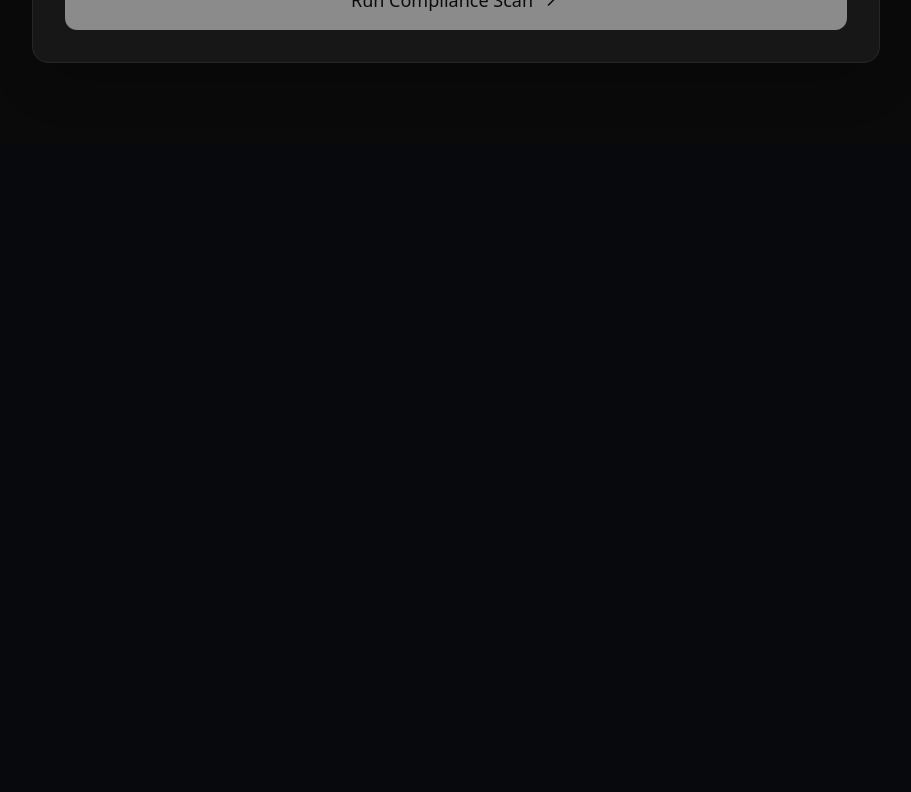
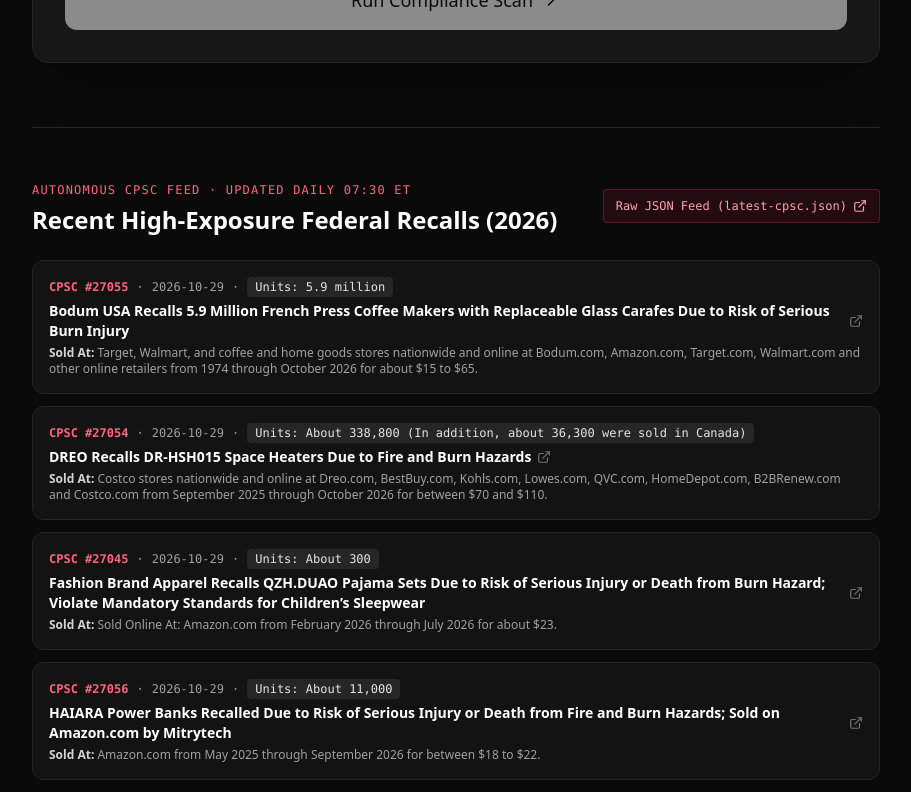
Before and after one commit to Nano-Empire-Ai/nanoempire-web, a Next.js app: page /recall-report in a window 1280 px wide. Shown: the part 820-1612 px from the top of the page, without its empty margins (184-1095 px from the left). Before the commit the page ends 963 px from the top, so only its background shows below. Built offline with nearby package versions, Linux system fonts and the light colour scheme.

Commit message:
feat(recall-report): unify  CAD/mo monitoring copy and render live daily-synced 2026 CPSC recalls

```diff
--- a/app/recall-report/page.tsx
+++ b/app/recall-report/page.tsx
@@ -1,9 +1,10 @@
 "use client";
 
 import { useState } from 'react';
-import { UploadCloud, AlertTriangle, CheckCircle, Lock, ShieldAlert, FileText, ChevronRight, Loader2 } from 'lucide-react';
+import { UploadCloud, AlertTriangle, CheckCircle, Lock, ShieldAlert, FileText, ChevronRight, Loader2, ExternalLink } from 'lucide-react';
 import Papa from 'papaparse';
 import Link from 'next/link';
+import latestCpscData from '@/public/recalls/latest-cpsc.json';
 
 type ScanResult = {
   totalScanned: number;
@@ -24,6 +25,7 @@ export default function RecallReportPage() {
   const [results, setResults] = useState<ScanResult | null>(null);
   const [email, setEmail] = useState('');
   const [isCheckingOut, setIsCheckingOut] = useState(false);
+  const latestRecalls = (latestCpscData?.recalls || []).slice(0, 8);
 
   const handleCheckout = async () => {
     if (!email) {
@@ -284,7 +286,7 @@ export default function RecallReportPage() {
                     <ShieldAlert className="w-6 h-6 text-rose-400 mb-3" />
                     <h3 className="text-lg font-semibold mb-1 text-rose-100">Continuous Radar</h3>
                     <p className="text-neutral-400 text-xs mb-4">Daily automated sync across US & Canada safety registries. Instant alert webhooks on new bans.</p>
-                    <div className="text-2xl font-bold mb-4 text-white">$99 <span className="text-xs text-neutral-500 font-normal">USD /mo</span></div>
+                    <div className="text-2xl font-bold mb-4 text-white">$99 <span className="text-xs text-neutral-500 font-normal">CAD /mo</span></div>
                   </div>
                   <a
                     href="https://buy.stripe.com/00w5kE2vGg1F3630JyfAc0e"
@@ -292,7 +294,7 @@ export default function RecallReportPage() {
                     rel="noopener noreferrer"
                     className="w-full bg-rose-500 text-white py-2.5 rounded-lg text-sm font-medium hover:bg-rose-600 transition-colors flex items-center justify-center gap-2 text-center"
                   >
-                    Start Protection
+                    Start Protection ($99 CAD/mo)
                   </a>
                 </div>
 
@@ -324,6 +326,58 @@ export default function RecallReportPage() {
             </div>
           </div>
         )}
+
+        {/* Live 2026 Federal Recall Feed (Auto-Synced Daily) */}
+        <section className="mt-16 border-t border-neutral-800 pt-12">
+          <div className="flex flex-col sm:flex-row sm:items-center justify-between gap-4 mb-6">
+            <div>
+              <span className="text-xs font-mono uppercase tracking-widest text-rose-400">
+                AUTONOMOUS CPSC FEED · UPDATED DAILY 07:30 ET
+              </span>
+              <h2 className="text-2xl font-bold text-white mt-1">
+                Recent High-Exposure Federal Recalls (2026)
+              </h2>
+            </div>
+            <Link
+              href="/recalls/latest-cpsc.json"
+              className="text-xs font-mono text-rose-300 hover:underline flex items-center gap-1.5 border border-rose-500/30 bg-rose-500/10 px-3 py-2 rounded"
+            >
+              Raw JSON Feed (latest-cpsc.json) <ExternalLink className="w-3.5 h-3.5" />
+            </Link>
+          </div>
+
+          <div className="grid gap-3">
+            {latestRecalls.map((rec) => (
+              <div
+                key={rec.recall_id}
+                className="rounded-xl border border-neutral-800 bg-neutral-900/70 p-4 flex flex-col sm:flex-row sm:items-center justify-between gap-4"
+              >
+                <div className="space-y-1">
+                  <div className="flex flex-wrap items-center gap-2 text-xs font-mono text-neutral-400">
+                    <span className="text-rose-400 font-bold">CPSC #{rec.recall_number}</span>
+                    <span>·</span>
+                    <span>{rec.recall_date}</span>
+                    <span>·</span>
+                    <span className="px-2 py-0.5 rounded bg-neutral-800 text-neutral-200">
+                      Units: {rec.units_affected}
+                    </span>
+                  </div>
+                  <a
+                    href={rec.cpsc_url}
+                    target="_blank"
+                    rel="noopener noreferrer"
+                    className="text-sm font-semibold text-white hover:text-rose-300 transition-colors flex items-center gap-1.5"
+                  >
+                    {rec.title} <ExternalLink className="w-3.5 h-3.5 shrink-0 text-neutral-500" />
+                  </a>
+                  <p className="text-xs text-neutral-400 line-clamp-2">
+                    <strong className="text-neutral-300">Sold At:</strong> {rec.retailers}
+                  </p>
+                </div>
+              </div>
+            ))}
+          </div>
+        </section>
       </div>
     </div>
   );
```
